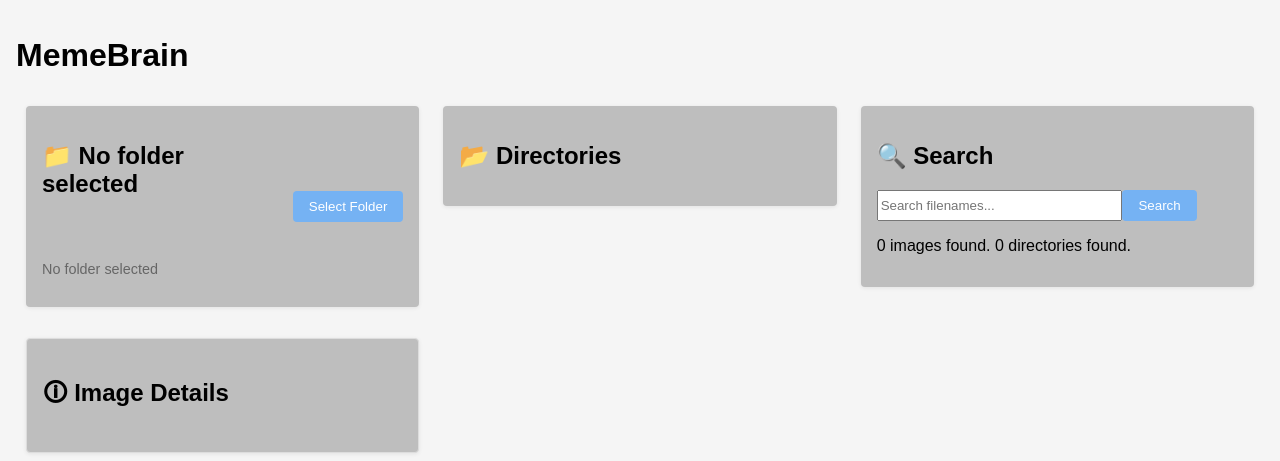
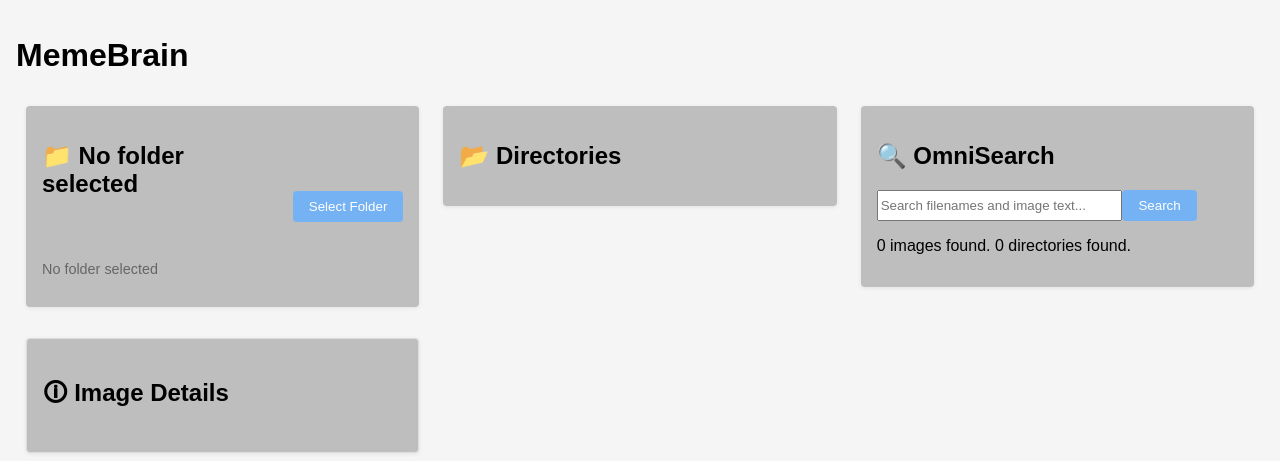
Before and after one commit to NullWhiteCode/MemeBrain, a Flask app: page / in a window 1280 px wide. Shown: the top 461 px of the page. Run offline with Flask 3, Linux system fonts and the light colour scheme; some libraries are stand-ins or nearby versions.

Commit message:
feat: introduce OmniSearch

```diff
--- /dev/null
+++ b/static/JS/omnisearch.js
@@ -0,0 +1,11 @@
+console.log("omnisearch.js loaded");
+
+const searchForm = document.querySelector(".search-bar");
+const searchButton = document.querySelector(".search-button");
+
+function handleSearchSubmit() {
+    console.log("OmniSearch submitted");
+    searchButton.textContent="Praise the Omnissiah...";
+}
+
+searchForm.addEventListener("submit", handleSearchSubmit);
--- a/templates/index.html
+++ b/templates/index.html
@@ -45,7 +45,7 @@
         </section>
 
         <section class="search-panel">
-          <h2><b>🔍 Search</b></h2>
+          <h2><b>🔍 OmniSearch</b></h2>
           <form method="POST" action="{{ url_for('home') }}" class="search-bar">
             <input
               type="hidden"
@@ -58,10 +58,10 @@
               id="search_pattern"
               name="search_pattern"
               value="{{ search_pattern or '' }}"
-              placeholder="Search filenames..."
+              placeholder="Search filenames and image text..."
             />
 
-            <button type="submit">Search</button>
+            <button class="search-button" type="submit">Search</button>
           </form>
 
           <p>
@@ -217,5 +217,6 @@
     </main>
     <script src="https://cdn.jsdelivr.net/npm/lightbox3@1/dist/lightbox3.min.js"></script>
     <script src="{{ url_for('static', filename='JS/thumbnails.js') }}"></script>
+    <script src="{{ url_for('static', filename='JS/omnisearch.js') }}"></script>
   </body>
 </html>
```
Also changed, not shown: ocr.py (+0 -8 lines).
